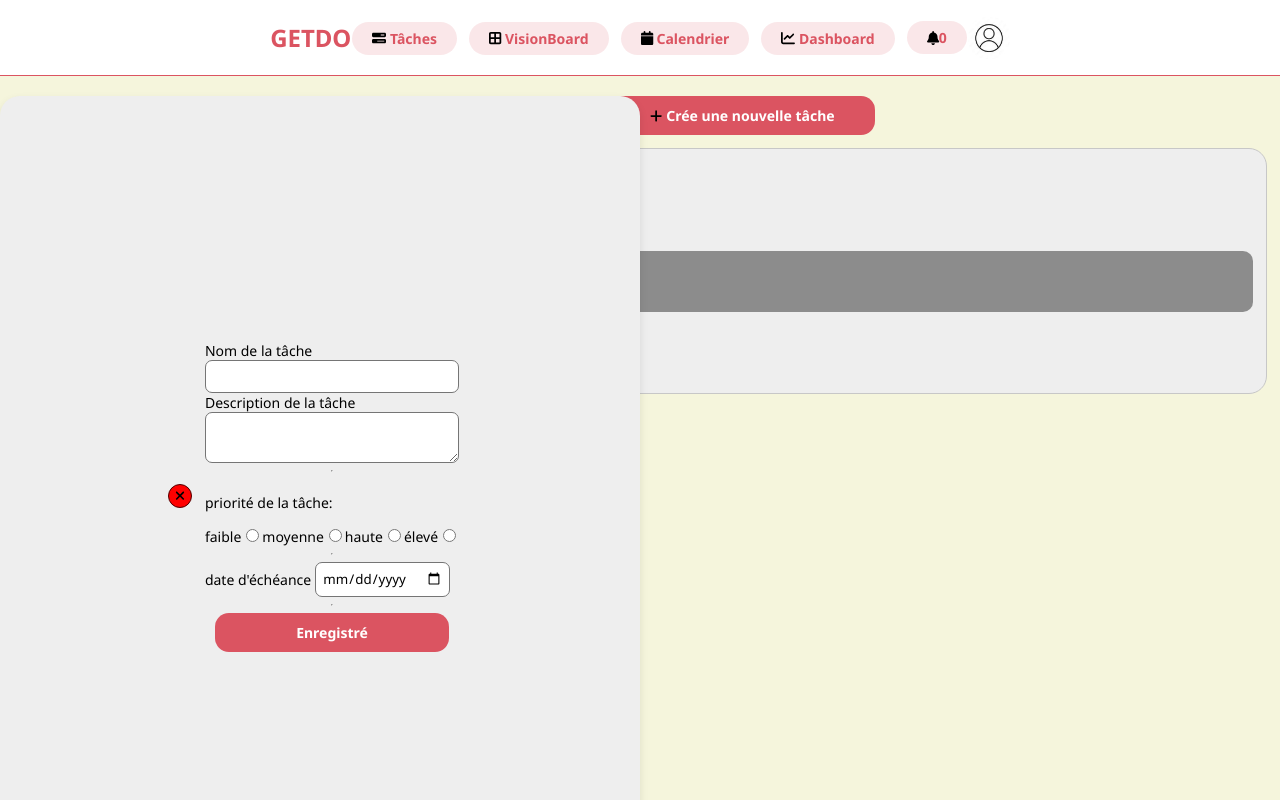
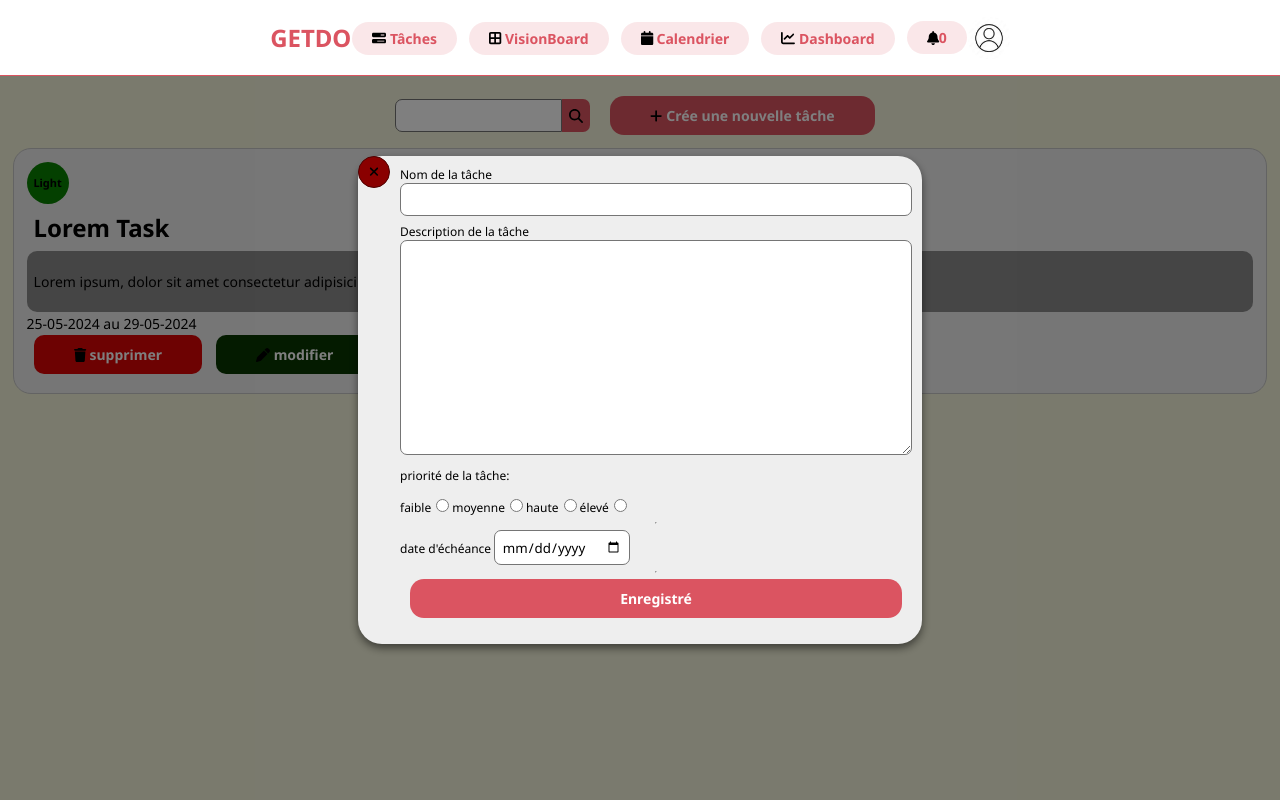
Before and after one commit to NkABO074/GETDO, a Vue app in the folder GETDO/: page /home in a window 1280 px wide. Both pictures are taken after a click on the button "Crée une nouvelle tâche". Built offline with nearby package versions, Linux system fonts and the light colour scheme.

Commit message:
few changes

```diff
--- a/GETDO/src/views/HomeVue.vue
+++ b/GETDO/src/views/HomeVue.vue
@@ -5,11 +5,13 @@ import TaskComponent from "../components/TaskComponent.vue";
 
 const popup = ref(false);
 
-function change() {
-  popup.value = !popup.value
-  console.debug(popup.value)
+/**
+ * open the popup...
+ */
+function openPopup() {
+  popup.value = !popup.value;
+  console.debug(popup.value);
 }
-
 </script>
 
 <template>
@@ -17,12 +19,15 @@ function change() {
   <body class="page-container">
 
     <!-- <PopUpFormTaskComponent/> -->
-    <div class="popup-content" v-if="popup">
-      <button class="close_button" @click="change" ><font-awesome-icon icon="fa-solid fa-xmark" /></button>
+    <div class="popup_mask" v-if="popup">
+      <div class="popup-content">
+        <button class="close_button" @click="openPopup">
+          <font-awesome-icon icon="fa-solid fa-xmark" />
+        </button>
         <form class="popup-content-form">
           <label for="task_name">Nom de la tâche</label>
           <input
-          class="generic-input-fields"
+            class="generic-input-fields task_nomination"
             type="text"
             name=""
             id="task_name"
@@ -30,10 +35,10 @@ function change() {
           <label for="task_desc">Description de la tâche</label>
           <textarea
             name=""
-          class="generic-input-fields"
+            class="generic-input-fields task_description"
             id="task_desc"
           ></textarea>
-        <hr />
+
           <div class="priority-content">
             <p>priorité de la tâche:</p>
             <label for="light">faible</label>
@@ -54,8 +59,9 @@ function change() {
             <input class="generic-input-fields" type="date" name="" id="date" />
           </div>
           <hr />
-        <button class="fancyButton" @click="change">Enregistré</button>
+          <button class="fancyButton" @click="openPopup">Enregistré</button>
         </form>
+      </div>
     </div>
     <!-- <PopUpFormTaskComponent/> -->
 
@@ -64,7 +70,7 @@ function change() {
       <button class="fancyButton research-button">
         <font-awesome-icon icon="magnifying-glass" />
       </button>
-      <button class="fancyButton" @click="change">
+      <button class="fancyButton" @click="openPopup">
         <font-awesome-icon icon="plus" /> Crée une nouvelle tâche
       </button>
     </div>
@@ -73,11 +79,25 @@ function change() {
 </template>
 
 <style scoped>
+.task_nomination {
+  margin-bottom: 7px
+}
 
+.task_description {
+  height: 200px;
+}
+
+.popup_mask {
+  background-color: rgba(0, 0, 0, 0.5);
+  width: 100vw;
+  height: 100vh;
+  position: fixed;
+  margin-top: -20px;
+}
 .close_button {
-  background-color: red;
-  width: 24px;
-  height: 24px;
+  background-color: rgb(138, 0, 0);
+  width: 32px;
+  height: 32px;
   border-radius: 20px;
   border: 1px solid rgb(78, 0, 0);
   text-align: center;
@@ -85,26 +105,23 @@ function change() {
 
 .popup-content {
   position: fixed;
-  display:flex;
-  font-size: 14px;
+  display: flex;
+  font-size: 12px;
   background-color: var(--box-bg-color);
-  border-radius: 20px;
-  width: 50vw;
+  border-radius: 24px;
   z-index: 1000;
-  align-items: center;
-  justify-content: center;
-  height: 100vh;
-  /* top: 50%;
-  left: 50%; */
-  /* transform: translate(-50%, -50%); */
-  box-shadow: 0 4px 8px rgba(0, 0, 0, 0.1);
+  top: 50%;
+  left: 50%;
+  transform: translate(-50%, -50%);
+  box-shadow: 0 4px 8px rgba(0, 0, 0, 0.5);
 }
 
 .popup-content-form {
   display: flex;
   flex-direction: column;
-  padding: 13px;
-
+  padding: 10px;
+  width: 512px;
+  margin-bottom: 16px;
 }
 
 .input-fields {
@@ -133,9 +150,6 @@ function change() {
   justify-content: center;
 }
 
-/* popup css */
-
-/* --- */
 
 @media only screen and (max-width: 768px) {
   .task-search {
--- a/GETDO/src/views/VisionBoardVue.vue
+++ b/GETDO/src/views/VisionBoardVue.vue
@@ -1,13 +1,55 @@
 <script setup>
 import HeaderComponent from "../components/HeaderComponent.vue";
 import VisionComponent from "../components/VisionComponent.vue";
+
+/**
+ * open the popup...
+ */
+ function openPopup() {
+  popup.value = !popup.value;
+  console.debug(popup.value);
+}
+
 </script>
 
 <template>
   <HeaderComponent />
+  <!-- <PopUpFormTaskComponent/> -->
+  <div class="popup_mask" v-if="popup">
+      <div class="popup-content">
+        <button class="close_button" @click="openPopup">
+          <font-awesome-icon icon="fa-solid fa-xmark" />
+        </button>
+        <form class="popup-content-form">
+          <label for="task_name">Nom de la tâche</label>
+          <input
+            class="generic-input-fields task_nomination"
+            type="text"
+            name=""
+            id="task_name"
+          />
+          <label for="task_desc">Description de la tâche</label>
+          <textarea
+            name=""
+            class="generic-input-fields task_description"
+            id="task_desc"
+          ></textarea>
+
+          <hr />
+          <div class="date-content">
+            <label for="date">date d'échéance </label>
+            <input class="generic-input-fields" type="date" name="" id="date" />
+          </div>
+          <hr />
+          <button class="fancyButton" @click="openPopup">Enregistré</button>
+        </form>
+      </div>
+    </div>
+    <!-- <PopUpFormTaskComponent/> -->
+
   <body class="page-container">
     <div class="button-block">
-      <button class="fancyButton">Ajouter un nouvelle idée</button>
+      <button class="fancyButton" @click="openPopup" >Ajouter un nouvelle idée</button>
     </div>
     <VisionComponent/>
   </body>
@@ -19,4 +61,62 @@ import VisionComponent from "../components/VisionComponent.vue";
   align-items: center;
   justify-content: center;
 }
+
+.task_nomination {
+  margin-bottom: 7px
+}
+
+.task_description {
+  height: 200px;
+}
+
+.popup_mask {
+  background-color: rgba(0, 0, 0, 0.5);
+  width: 100vw;
+  height: 100vh;
+  position: fixed;
+  margin-top: -20px;
+}
+.close_button {
+  background-color: rgb(138, 0, 0);
+  width: 32px;
+  height: 32px;
+  border-radius: 20px;
+  border: 1px solid rgb(78, 0, 0);
+  text-align: center;
+}
+
+.popup-content {
+  position: fixed;
+  display: flex;
+  font-size: 12px;
+  background-color: var(--box-bg-color);
+  border-radius: 24px;
+  z-index: 1000;
+  top: 50%;
+  left: 50%;
+  transform: translate(-50%, -50%);
+  box-shadow: 0 4px 8px rgba(0, 0, 0, 0.5);
+}
+
+.popup-content-form {
+  display: flex;
+  flex-direction: column;
+  padding: 10px;
+  width: 512px;
+  margin-bottom: 16px;
+}
+
+.input-fields {
+  background-color: var(--default-color);
+  border: 1px solid var(--deap-gray);
+  padding: 6.5px;
+  color: var(--default-text-color);
+  border-top-right-radius: 0px;
+  border-bottom-right-radius: 0px;
+  border-top-left-radius: 7px;
+  border-bottom-left-radius: 7px;
+}
+
+
 </style>
```
Lines whose indentation alone changed are shown as unchanged.
